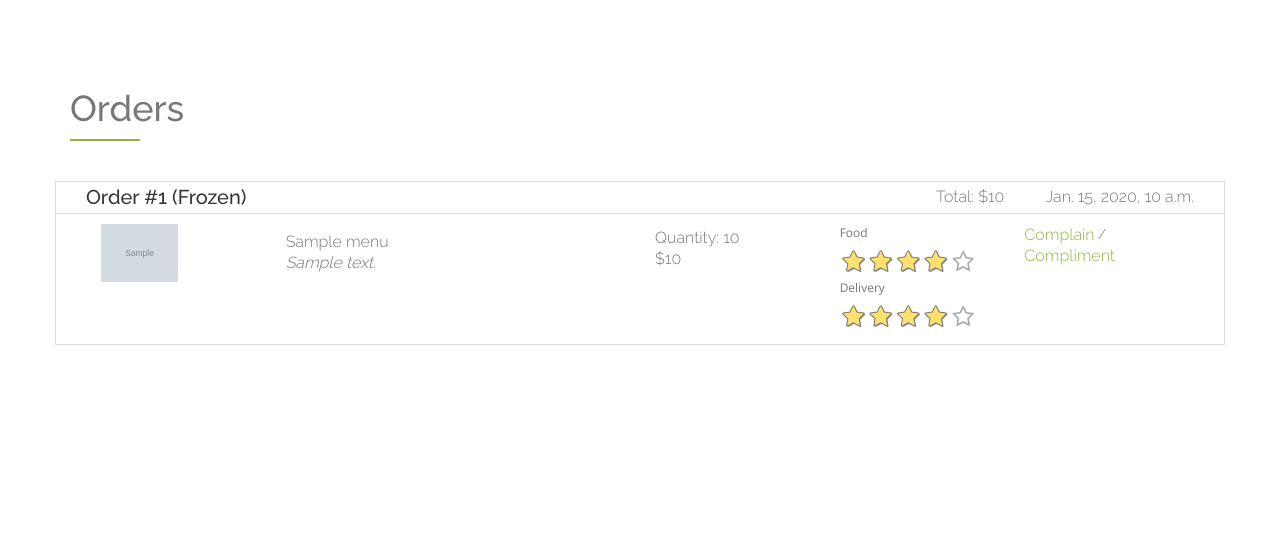
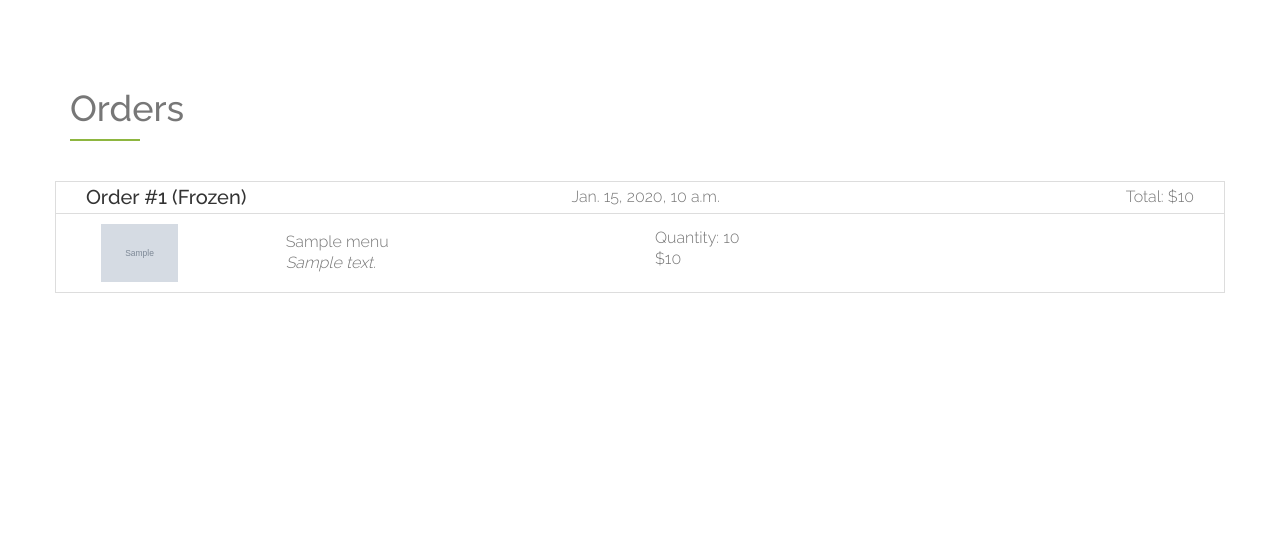
Before and after one commit to wujunhua/foodie, a Django app: page /orders/ in a window 1280 px wide. Shown: the part 71-615 px from the top of the page. Run offline with Django 3.2, Linux system fonts and the light colour scheme; a user stored in the database is signed in; tables that the repository leaves empty hold one stand-in row (values such as "Sample post"); grey boxes marked "Sample" are stand-in pictures; parts of the project's set-up code (start-up, migrations or seed data) failed here and were passed over; some libraries are stand-ins or nearby versions.

Commit message:
changed Order Title section to avoid word overlaps && added if stmnt to block frozen orders from being able to complain/rate

```diff
--- a/foodie/templates/orders.html
+++ b/foodie/templates/orders.html
@@ -20,12 +20,13 @@
                 {% endif %}
                 </p>
             </div>
-            <div class="col-md-6">
+            <div class="col-md-3">
+                <p style="float:right;">{{ order.date }}</p>
+            </div>
+            <div class="col-md-5">
                 <p style="float:right;">Total: ${{ order.total }}</p>
             </div>
-            <div class="col-md-2">
-                <p style="float:right;">{{ order.date }}</p>
-            </div>
+
         </div>
 
         {% for order_item in order.item_set %}
@@ -47,6 +48,7 @@
                     <p class="order-item-subtotal"> ${{ order_item.subtotal }}</p>
                 </div>
             </div>
+            {% if not order.frozen %}
             <div class="col-md-2">
                 <label for="rating" class="control-label">Food</label>
                 {% if order_item.food_rating == 0.0 %}
@@ -65,6 +67,7 @@
             <div class="col-md-2">
                 <a href=""><p>Complain</p></a> /<a href=""><p>Compliment</p></a>
             </div>
+            {% endif %}
         </div>
         {% endfor %}
         <div class="row order-bottom"></div>
```
